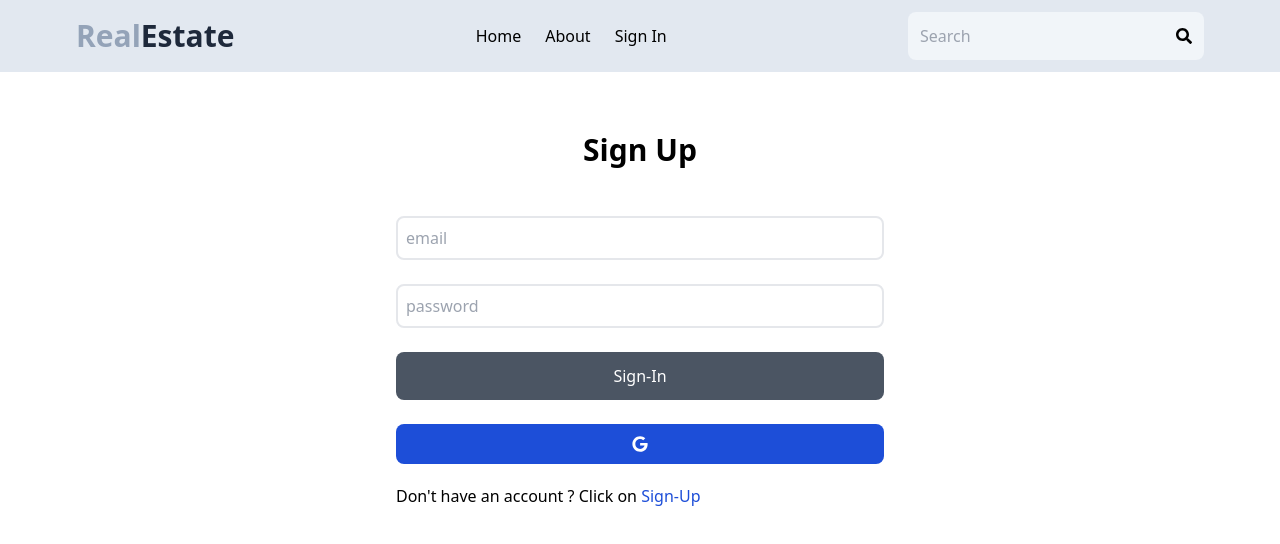
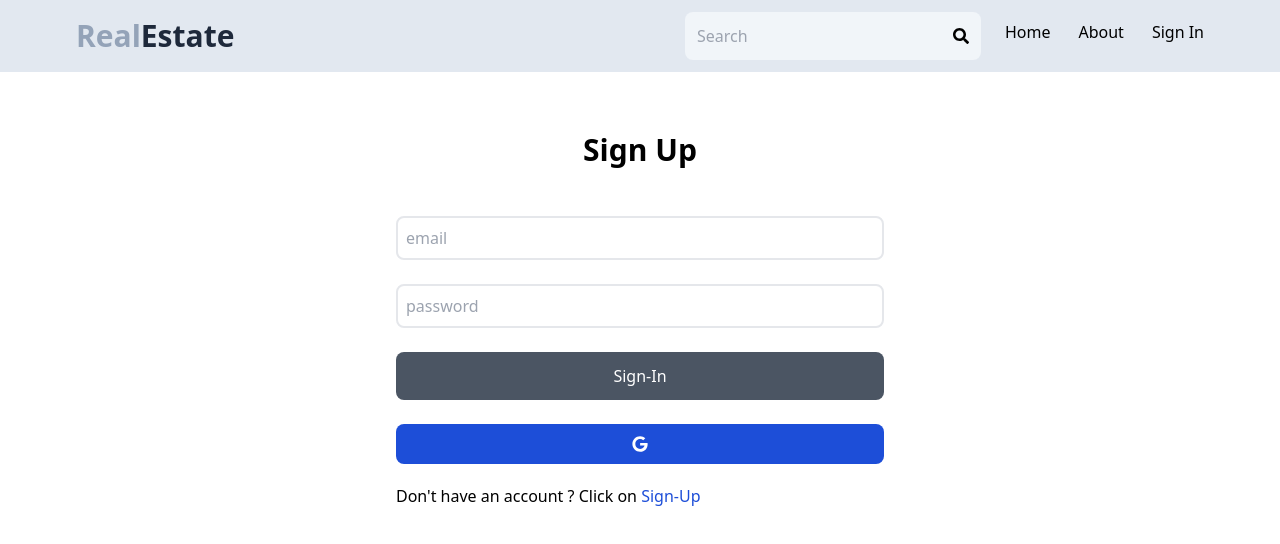
Before and after one commit to surajpa123/realStateWeb, a React (Vite) app in the folder frontEnd/: page /signin in a window 1280 px wide. Shown: the top 544 px of the page. Built offline with nearby package versions, Linux system fonts and the light colour scheme; no server answers.

Commit message:
completed signin

```diff
--- a/frontEnd/src/App.jsx
+++ b/frontEnd/src/App.jsx
@@ -7,6 +7,7 @@ import { SignOut } from "./pages/SignOut";
 import { Profile } from "./pages/Profile";
 import { Header } from "./components/Header";
 import { SignIn } from "./pages/SignIn";
+import { PrivateRoute } from "./components/PrivateRoute";
 function App() {
   const [count, setCount] = useState(0);
 
@@ -19,7 +20,9 @@ function App() {
           <Route path="/about" element={<About />} />
           <Route path="/signup" element={<SignUp />} />
           <Route path="/signOut" element={<SignOut />} />
+          <Route element = {<PrivateRoute />}>
           <Route path="/profile" element={<Profile />} />
+          </Route>
           <Route path="/signin"  element= {<SignIn/>}/>
         </Routes>
       </BrowserRouter>
--- a/frontEnd/src/components/Header.jsx
+++ b/frontEnd/src/components/Header.jsx
@@ -1,7 +1,14 @@
 import React from "react";
 import {FaSearch} from "react-icons/fa"
 import { Link } from "react-router-dom";
+import { useSelector } from "react-redux";
+
+
 export const Header = () => {
+
+  const {currentUser}= useSelector(state => state.user);
+
+
   return (
     <header className="bg-slate-200">
       <div className="flex justify-between items-center max-w-6xl mx-auto p-3">
@@ -13,7 +20,15 @@ export const Header = () => {
 
         </Link>
 
-        <ul className="flex gap-6">
+         <div className="flex justify-between gap-0 sm:gap-6">
+
+        <form className="bg-slate-100  p-3 rounded-lg flex items-center">
+          <input type="text" placeholder="Search " className="bg-transparent focus:outline-none w-14 sm:w-64" />
+          <FaSearch/>
+        </form>
+
+
+        <ul className="flex gap-7 mt-2">
             <Link to={'/'}>
             <li className="hidden sm:inline hover:cursor-pointer">Home</li>
 
@@ -23,18 +38,14 @@ export const Header = () => {
 
             </Link>
 
-            <Link to={"/signin"}>
-
-            <li className="hover:cursor-pointer">Sign In</li>
-
+            <Link to={"/profile"}>
+  {currentUser ? (<img className="w-10 rounded-full object-cover" src={currentUser.user?.avatar }/>)  : ( <li className="hover:cursor-pointer">Sign In</li>)}
             </Link>
 
         </ul>
 
-        <form className="bg-slate-100  p-3 rounded-lg flex items-center">
-          <input type="text" placeholder="Search " className="bg-transparent focus:outline-none w-24 sm:w-64" />
-          <FaSearch/>
-        </form>
+
+        </div>
 
       </div>
     </header>
--- a/frontEnd/src/components/OAuth.jsx
+++ b/frontEnd/src/components/OAuth.jsx
@@ -4,9 +4,11 @@ import {GoogleAuthProvider, getAuth, signInWithPopup} from "firebase/auth"
 import { app } from '../firebase';
 import { useDispatch } from 'react-redux';
 import { signInSuccess } from '../redux/user/userSlice';
+import { useNavigate } from 'react-router-dom';
 
 export const Oauth = () => {
     const dispatch = useDispatch();
+    const navigate  =  useNavigate()
 
 
     const handelGoogleClick = async ()=>{
@@ -35,6 +37,7 @@ export const Oauth = () => {
 
             const data = await res.json();
             dispatch(signInSuccess(data))
+            navigate("/")
 
 
 
--- /dev/null
+++ b/frontEnd/src/components/PrivateRoute.jsx
@@ -0,0 +1,8 @@
+import React from 'react'
+import { useSelector } from 'react-redux';
+import { Outlet, Navigate } from 'react-router-dom';
+export const PrivateRoute = () => {
+    const {currentUser} = useSelector(state => state.user)
+  return currentUser ? <Outlet/> : <Navigate  to= "/signin"/>
+
+}
```
